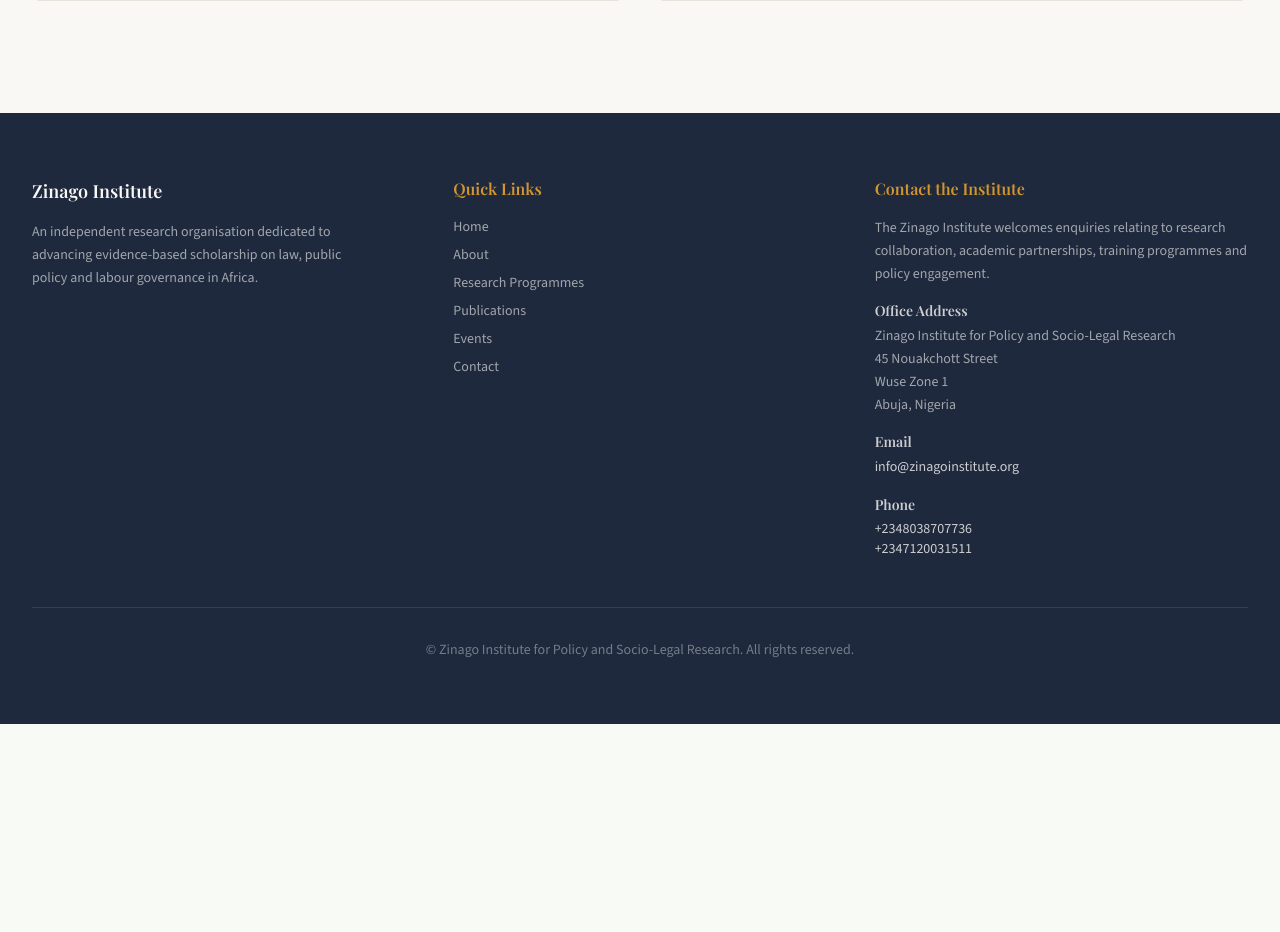
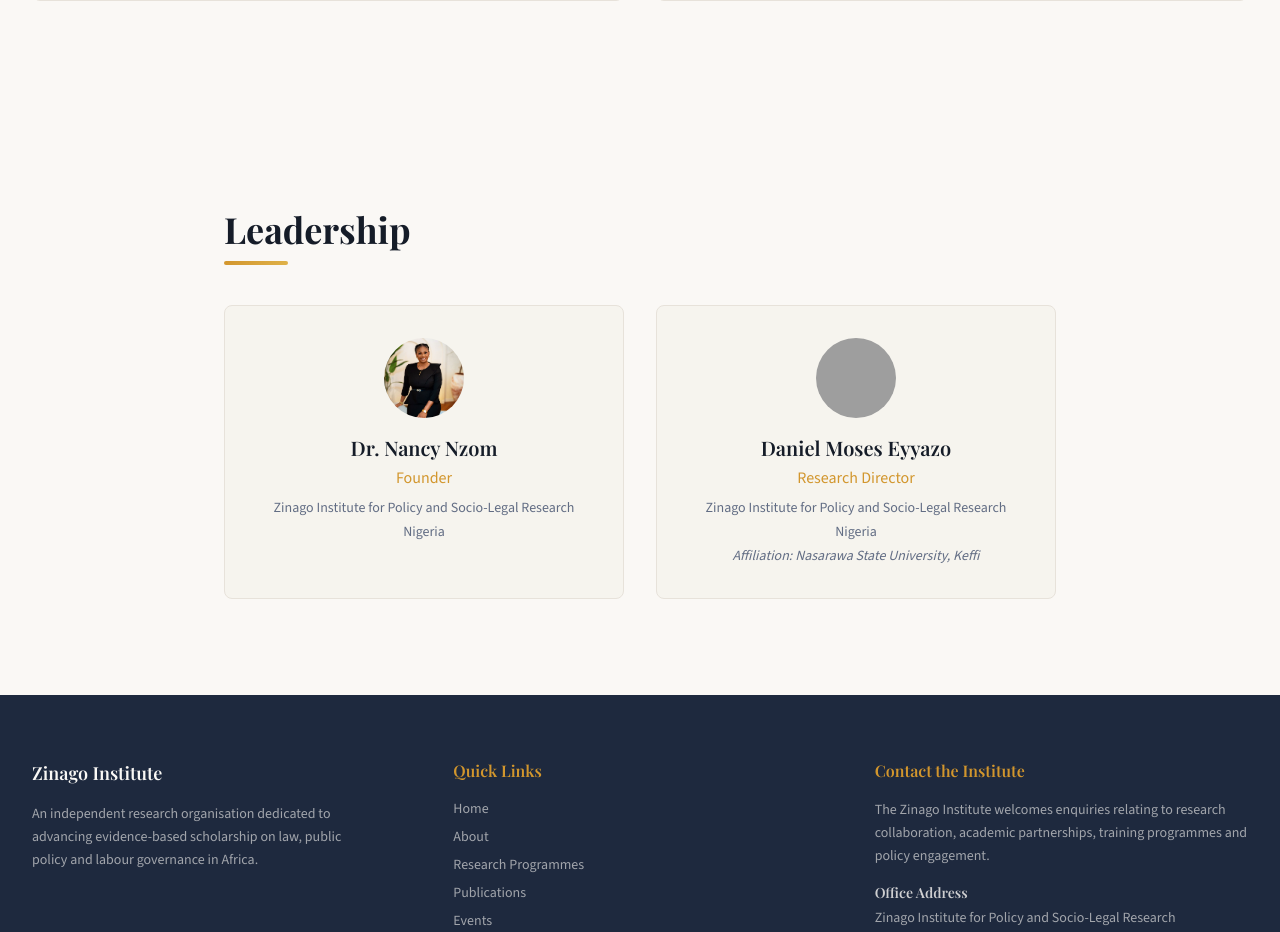
Before and after one commit to Emeka-Onwuepe/zinagoinstitute-new, a Django app: page / in a window 1280 px wide. Shown: the part 4773-5705 px from the top of the page. Before the commit the page ends 5497 px from the top, so only its background shows below. Run offline with Django 5.2, Linux system fonts and the light colour scheme; some libraries are stand-ins or nearby versions; some web fonts are replaced; grey boxes are pictures that could not be loaded.

Commit message:
leadership

```diff
--- a/frontview/helpers/home.py
+++ b/frontview/helpers/home.py
@@ -61,3 +61,21 @@ policies = [ "Artificial intelligence regulation in labour markets",
                 "Migration governance and labour mobility",
                 "Prevention of workplace violence",
               ]
+
+leaders = [
+  {
+    "name": "Dr. Nancy Nzom",
+    "role": "Founder",
+    "org": "Zinago Institute for Policy and Socio-Legal Research",
+    "location": "Nigeria",
+    'image':'nancy.jpeg',
+  },
+  {
+    "name": "Daniel Moses Eyyazo",
+    "role": "Research Director",
+    "org": "Zinago Institute for Policy and Socio-Legal Research",
+    "affiliation": "Nasarawa State University, Keffi",
+    'image':'moses.jpeg',
+    'location':'Nigeria'
+  },
+]
--- a/frontview/helpers/publications.py
+++ b/frontview/helpers/publications.py
@@ -1,34 +1,51 @@
 publications = [
-  { "authors": "Nancy Nzom & Daniel Moses Eyyazo", "year": "2025", "title": "The Abuse of Nigerian Visa and Immigration Laws by Foreign Nationals: Implications for Labour Rights and National Security", "journal": "Law and Social Justice Review" },
-  { "authors": "Nancy Nzom & Daniel Moses Eyyazo", "year": "2025", "title": "Living and Investing in Nigeria as a Foreigner: Navigating Immigration Challenges and Legal Barriers to Business Ownership", "journal": "Law and Social Justice Review" },
-  { "authors": "Nancy Nzom & Daniel Moses Eyyazo", "year": "2025", "title": "Rethinking the Future of Work: Artificial Intelligence-Driven Workplaces and the Challenges for International Human Rights Law", "journal": "International Journal of Comparative Law and Clinical Legal Education" },
-  { "authors": "Nancy Nzom & Daniel Moses Eyyazo", "year": "2024", "title": "Nigeria's Path to Citizenship by Investment: Opportunity or Risk?", "journal": "International Journal of Comparative Law and Legal Philosophy" },
-  { "authors": "Nancy Nzom & Daniel Moses Eyyazo", "year": "2025", "title": "Mandatory Health Insurance and the Nigerian Workplace: A New Era of Employee Welfare under the National Health Insurance Authority Act", "journal": "International Journal of Comparative Law and Clinical Legal Education" },
-  { "authors": "Nancy Nzom & Daniel Moses Eyyazo", "year": "2025", "title": "Mediation as an Effective Legal Mechanism for Resolving Employment Disputes in Nigeria", "journal": "International Journal of Comparative Law and Clinical Legal Education" },
-  { "authors": "Nancy Nzom & Daniel Moses Eyyazo", "year": "2025", "title": "Foreign Direct Investment and Commercial Law Reform in Nigeria: A Critical Evaluation", "journal": "Nnamdi Azikiwe University Journal of Commercial and Property Law" },
-  { "authors": "Nancy Nzom & Daniel Moses Eyyazo", "year": "2025", "title": "Governing Artificial Intelligence in Nigeria: Legal Readiness, Gaps and Regulatory Possibilities", "journal": "Prime University Law Journal" },
-  { "authors": "Nancy Nzom", "year": "2025", "title": "Reassessing Nigeria's Foreign Investment Legal Framework: Bridging Statutory Reforms and Institutional Realities", "journal": "ESUT Contemporary Journal of International Law and Jurisprudence" },
-  { "authors": "Nancy Nzom", "year": "2025", "title": "Recalibrating Reciprocity: Legal and Policy Implications of the 2025 United States Visa Restrictions on Nigerian Citizens", "journal": "University of Port Harcourt Law Journal" },
-  { "authors": "Nancy Nzom & Daniel Moses Eyyazo", "year": "2025", "title": "Broken Dialogue, Broken Promises: Legal Failures and the Collapse of Institutional Due Diligence in Nigeria's Public Sector", "journal": "Nnamdi Azikiwe University Law Journal" },
-  { "authors": "Nancy Nzom & Daniel Moses Eyyazo", "year": "2025", "title": "Strengthening Alternative Dispute Resolution in Nigeria's Public Sector: A Legal Appraisal of Mediation in Employment Disputes", "journal": "AE-FUNAI Law Journal of Public and Private Law" },
-  { "authors": "Nancy Nzom, Bai S. & Daniel Moses Eyyazo", "year": "2025", "title": "Artificial Intelligence and Constitutional Rights in Nigeria: A Legal Framework for Emerging Technologies", "journal": "University of Jos Law Journal" },
-  { "authors": "Nancy Nzom", "year": "2025", "title": "The Dispute State: A Legal Inquiry into Persistent Employment Disputes and Institutional Breakdown in Nigeria", "journal": "Chukwuemeka Odumegwu Ojukwu University Law Journal" },
-  { "authors": "Nancy Nzom", "year": "2025", "title": "Artificial Intelligence and Nigerian Employment Law: Regulating Algorithmic Hiring, Monitoring and Termination", "journal": "Kwara State University Law Journal" },
-  { "authors": "Nancy Nzom", "year": "2025", "title": "Employment Law and the Invisible Injury: Strengthening Legal Protections for Employee Mental Health in Nigeria", "journal": "University of Port Harcourt Law Journal" },
-  { "authors": "Zakari A., Nancy Nzom & Onoja A.", "year": "2026", "title": "The Role of Arbitration in Resolving Sports Disputes: Lessons from the Court of Arbitration for Sport and Implications for Nigeria", "journal": "Usman Danfodiyo University Law Journal" },
-  { "authors": "Nancy Nzom", "year": "2025", "title": "Administrative Injustice in Nigerian Employment Law: The Role of Fair Hearing in Disciplinary Procedure", "journal": "AE-FUNAI Law Journal of Public and Private Law" },
-  { "authors": "Nancy Nzom, Onoja A. & Daniel Moses Eyyazo", "year": "2025", "title": "Match-Fixing and Betting Scandals: Regulatory Responses in Nigerian Football", "journal": "Prime University Law Journal" },
-  { "authors": "Nancy Nzom & Akinola O.", "year": "2025", "title": "The Extent of Application of Industrial Relations Treaties in Nigerian Courts: Myth or Reality?", "journal": "Journal of Legal Studies, Humanities and Political Science" },
-  { "authors": "Akinola O. & Nancy Nzom", "year": "2025", "title": "Employment Rights of Professional Athletes in Nigeria: Contractual Protection, Termination and Player Welfare", "journal": "African Journal of Legal Research" },
-  { "authors": "Akinola O. & Nancy Nzom", "year": "2025", "title": "The Rise of Sports Arbitration in Africa: Can the Court of Arbitration for Sport Inspire Domestic Models?", "journal": "Kigali Journal of Contemporary Legal Issues" },
-  { "authors": "Akinola O., Nancy Nzom & Daniel Moses Eyyazo", "year": "2025", "title": "Wrongful vs Unlawful Termination: Clarifying Employer Obligations in Nigerian Employment Law", "journal": "African Journal of Law, Ethics and Education" },
-  { "authors": "Nancy Nzom, Maxwell Gidado & Suleiman Nchi", "year": "2025", "title": "Challenges and Prospects in Resolving Employment Disputes in Nigeria's Public Sector through Mediation", "journal": "Law and Social Justice Review" },
-  { "authors": "Nancy Nzom, Daniel Moses Eyyazo & Igwe Ajanwachukwu", "year": "2025", "title": "Who Owns Worker Data? Privacy, Consent and Algorithmic Control in Digital Workplaces: A Nigerian Case Study in the African Context", "journal": "International Review of Law and Jurisprudence" },
-  { "authors": "Nancy Nzom, Daniel Moses Eyyazo & Igwe Ajanwachukwu", "year": "2025", "title": "Algorithmic Management and Labour Rights in Africa: Regulatory Gaps and Policy Pathways with Nigeria as a Case Study", "journal": "International Journal of Comparative Law and Legal Philosophy" },
-  { "authors": "Gidado M., Nancy Nzom & Daniel Moses Eyyazo", "year": "2025", "title": "Artificial Intelligence and the Future of Employment Law: Rethinking Worker Protection in Nigeria and Beyond", "journal": "University of Maiduguri Private Law Journal" },
-  { "authors": "Nancy Nzom", "year": "2025", "title": "Artificial Intelligence for Inclusion: Operationalising Universal Design for Learning in African Universities", "journal": "Journal of International Law and Commerce" },
-  { "authors": "Nancy Nzom", "year": "2026", "title": "Labour Lawyers and Union Legitimacy in Nigeria's Informal Economy: Legal Strategies, Structural Barriers and Reform Pathways", "journal": "African Journal of Law and Human Rights" },
-  { "authors": "Nancy Nzom, Bai S. & Daniel Moses Eyyazo", "year": "2025", "title": "Tackling Visa Abuse and Work Exploitation: Reforming Nigeria's Legal Framework for Immigration-Based Employment", "journal": "Benue State University Law Journal" },
+     {'authors':'Nancy  Nzom & Daniel Moses Eyyazo',
+     'year': '2026',
+     'title':'Climate Change and Labour Justice in the Global South: A Human Rights and Regulatory Accountability Perspective International Conference on Climate Change, Justice and Human Rights',
+     'journal': 'Yerevan State University, Armenia'
+     },
+     {'authors':'Nancy Nzom, Eric Chigozie Ibe & Mohammed Sadiq Ali',
+      'year': '2026',
+      'title': 'Labour, Inequality, and Economic Instability in Times of Polycrisis: A Global South Perspective Canadian Association for Work and Labour Studies (CAWLS) Annual Conference',
+      'journal': 'University of Manitoba, Winnipeg, Canada'
+     },
+     {'authors':'Nancy Nzom & Daniel Moses Eyyazo',
+      'year':'2026',
+      'title':'Digital Agriculture, AI Platforms and Farm Workers’ Rights: Rethinking Labour Regulation in Global Food Systems',
+      'journal':'Journal of Law & Public Policy Spring Symposium: Agriculture and Food Policy University of St. Thomas School of Law, United States (Virtual Symposium)'
+      }
+
+  # { "authors": "Nancy Nzom & Daniel Moses Eyyazo", "year": "2025", "title": "The Abuse of Nigerian Visa and Immigration Laws by Foreign Nationals: Implications for Labour Rights and National Security", "journal": "Law and Social Justice Review" },
+  # { "authors": "Nancy Nzom & Daniel Moses Eyyazo", "year": "2025", "title": "Living and Investing in Nigeria as a Foreigner: Navigating Immigration Challenges and Legal Barriers to Business Ownership", "journal": "Law and Social Justice Review" },
+  # { "authors": "Nancy Nzom & Daniel Moses Eyyazo", "year": "2025", "title": "Rethinking the Future of Work: Artificial Intelligence-Driven Workplaces and the Challenges for International Human Rights Law", "journal": "International Journal of Comparative Law and Clinical Legal Education" },
+  # { "authors": "Nancy Nzom & Daniel Moses Eyyazo", "year": "2024", "title": "Nigeria's Path to Citizenship by Investment: Opportunity or Risk?", "journal": "International Journal of Comparative Law and Legal Philosophy" },
+  # { "authors": "Nancy Nzom & Daniel Moses Eyyazo", "year": "2025", "title": "Mandatory Health Insurance and the Nigerian Workplace: A New Era of Employee Welfare under the National Health Insurance Authority Act", "journal": "International Journal of Comparative Law and Clinical Legal Education" },
+  # { "authors": "Nancy Nzom & Daniel Moses Eyyazo", "year": "2025", "title": "Mediation as an Effective Legal Mechanism for Resolving Employment Disputes in Nigeria", "journal": "International Journal of Comparative Law and Clinical Legal Education" },
+  # { "authors": "Nancy Nzom & Daniel Moses Eyyazo", "year": "2025", "title": "Foreign Direct Investment and Commercial Law Reform in Nigeria: A Critical Evaluation", "journal": "Nnamdi Azikiwe University Journal of Commercial and Property Law" },
+  # { "authors": "Nancy Nzom & Daniel Moses Eyyazo", "year": "2025", "title": "Governing Artificial Intelligence in Nigeria: Legal Readiness, Gaps and Regulatory Possibilities", "journal": "Prime University Law Journal" },
+  # { "authors": "Nancy Nzom", "year": "2025", "title": "Reassessing Nigeria's Foreign Investment Legal Framework: Bridging Statutory Reforms and Institutional Realities", "journal": "ESUT Contemporary Journal of International Law and Jurisprudence" },
+  # { "authors": "Nancy Nzom", "year": "2025", "title": "Recalibrating Reciprocity: Legal and Policy Implications of the 2025 United States Visa Restrictions on Nigerian Citizens", "journal": "University of Port Harcourt Law Journal" },
+  # { "authors": "Nancy Nzom & Daniel Moses Eyyazo", "year": "2025", "title": "Broken Dialogue, Broken Promises: Legal Failures and the Collapse of Institutional Due Diligence in Nigeria's Public Sector", "journal": "Nnamdi Azikiwe University Law Journal" },
+  # { "authors": "Nancy Nzom & Daniel Moses Eyyazo", "year": "2025", "title": "Strengthening Alternative Dispute Resolution in Nigeria's Public Sector: A Legal Appraisal of Mediation in Employment Disputes", "journal": "AE-FUNAI Law Journal of Public and Private Law" },
+  # { "authors": "Nancy Nzom, Bai S. & Daniel Moses Eyyazo", "year": "2025", "title": "Artificial Intelligence and Constitutional Rights in Nigeria: A Legal Framework for Emerging Technologies", "journal": "University of Jos Law Journal" },
+  # { "authors": "Nancy Nzom", "year": "2025", "title": "The Dispute State: A Legal Inquiry into Persistent Employment Disputes and Institutional Breakdown in Nigeria", "journal": "Chukwuemeka Odumegwu Ojukwu University Law Journal" },
+  # { "authors": "Nancy Nzom", "year": "2025", "title": "Artificial Intelligence and Nigerian Employment Law: Regulating Algorithmic Hiring, Monitoring and Termination", "journal": "Kwara State University Law Journal" },
+  # { "authors": "Nancy Nzom", "year": "2025", "title": "Employment Law and the Invisible Injury: Strengthening Legal Protections for Employee Mental Health in Nigeria", "journal": "University of Port Harcourt Law Journal" },
+  # { "authors": "Zakari A., Nancy Nzom & Onoja A.", "year": "2026", "title": "The Role of Arbitration in Resolving Sports Disputes: Lessons from the Court of Arbitration for Sport and Implications for Nigeria", "journal": "Usman Danfodiyo University Law Journal" },
+  # { "authors": "Nancy Nzom", "year": "2025", "title": "Administrative Injustice in Nigerian Employment Law: The Role of Fair Hearing in Disciplinary Procedure", "journal": "AE-FUNAI Law Journal of Public and Private Law" },
+  # { "authors": "Nancy Nzom, Onoja A. & Daniel Moses Eyyazo", "year": "2025", "title": "Match-Fixing and Betting Scandals: Regulatory Responses in Nigerian Football", "journal": "Prime University Law Journal" },
+  # { "authors": "Nancy Nzom & Akinola O.", "year": "2025", "title": "The Extent of Application of Industrial Relations Treaties in Nigerian Courts: Myth or Reality?", "journal": "Journal of Legal Studies, Humanities and Political Science" },
+  # { "authors": "Akinola O. & Nancy Nzom", "year": "2025", "title": "Employment Rights of Professional Athletes in Nigeria: Contractual Protection, Termination and Player Welfare", "journal": "African Journal of Legal Research" },
+  # { "authors": "Akinola O. & Nancy Nzom", "year": "2025", "title": "The Rise of Sports Arbitration in Africa: Can the Court of Arbitration for Sport Inspire Domestic Models?", "journal": "Kigali Journal of Contemporary Legal Issues" },
+  # { "authors": "Akinola O., Nancy Nzom & Daniel Moses Eyyazo", "year": "2025", "title": "Wrongful vs Unlawful Termination: Clarifying Employer Obligations in Nigerian Employment Law", "journal": "African Journal of Law, Ethics and Education" },
+  # { "authors": "Nancy Nzom, Maxwell Gidado & Suleiman Nchi", "year": "2025", "title": "Challenges and Prospects in Resolving Employment Disputes in Nigeria's Public Sector through Mediation", "journal": "Law and Social Justice Review" },
+  # { "authors": "Nancy Nzom, Daniel Moses Eyyazo & Igwe Ajanwachukwu", "year": "2025", "title": "Who Owns Worker Data? Privacy, Consent and Algorithmic Control in Digital Workplaces: A Nigerian Case Study in the African Context", "journal": "International Review of Law and Jurisprudence" },
+  # { "authors": "Nancy Nzom, Daniel Moses Eyyazo & Igwe Ajanwachukwu", "year": "2025", "title": "Algorithmic Management and Labour Rights in Africa: Regulatory Gaps and Policy Pathways with Nigeria as a Case Study", "journal": "International Journal of Comparative Law and Legal Philosophy" },
+  # { "authors": "Gidado M., Nancy Nzom & Daniel Moses Eyyazo", "year": "2025", "title": "Artificial Intelligence and the Future of Employment Law: Rethinking Worker Protection in Nigeria and Beyond", "journal": "University of Maiduguri Private Law Journal" },
+  # { "authors": "Nancy Nzom", "year": "2025", "title": "Artificial Intelligence for Inclusion: Operationalising Universal Design for Learning in African Universities", "journal": "Journal of International Law and Commerce" },
+  # { "authors": "Nancy Nzom", "year": "2026", "title": "Labour Lawyers and Union Legitimacy in Nigeria's Informal Economy: Legal Strategies, Structural Barriers and Reform Pathways", "journal": "African Journal of Law and Human Rights" },
+  # { "authors": "Nancy Nzom, Bai S. & Daniel Moses Eyyazo", "year": "2025", "title": "Tackling Visa Abuse and Work Exploitation: Reforming Nigeria's Legal Framework for Immigration-Based Employment", "journal": "Benue State University Law Journal" },
+
 ]
 
 underReview = [
--- a/frontview/templates/frontview/about.html
+++ b/frontview/templates/frontview/about.html
@@ -130,6 +130,8 @@
         </div>
       </div>
     </section>
+          {% include "frontview/leadership.html" with alt=True %}
+
     {% endblock main %}
 
     {% block js %}
--- a/frontview/templates/frontview/index.html
+++ b/frontview/templates/frontview/index.html
@@ -273,6 +273,7 @@
         </div>
       </section>
 
+      {% include "frontview/leadership.html" %}
 
     {% endblock main %}
 
--- /dev/null
+++ b/frontview/templates/frontview/leadership.html
@@ -0,0 +1,45 @@
+
+{% comment %} const fadeUp = {
+  hidden: { opacity: 0, y: 20 },
+  visible: (i: number) => ({
+    opacity: 1,
+    y: 0,
+    transition: { delay: i * 0.15, duration: 0.5 },
+  }),
+}; {% endcomment %}
+{% load static %}
+
+
+  <section class='py-16 md:py-24
+  {% if alt %}
+     "section-alt"
+  {% endif %}'>
+
+    <div class="container max-w-4xl">
+  {% include "frontview/sectionHeader.html" with title='Leadership' %}
+      <div class="grid md:grid-cols-2 gap-8">
+          {% for leader in leaders  %}
+              <div class="bg-card border border-border rounded-lg p-8 text-center"
+          >
+           <div class="w-20 h-20 rounded-full mx-auto mb-4 overflow-hidden">
+              <img src="{% static 'images/' %}{{ leader.image }}" alt="{{leader.name}}" class="w-full h-full object-cover" />
+            </div>
+            <h3 class="font-heading text-xl font-semibold text-foreground">{{leader.name}}</h3>
+            <p class="text-accent font-medium mt-1">{{leader.role}}</p>
+            <p class="text-muted-foreground text-sm mt-2">{{leader.org}}</p>
+            {% if leader.location  %}
+              <p class="text-muted-foreground text-sm mt-1">{{leader.location}}</p>
+                          {% endif %}
+
+              {% if leader.affiliation  %}
+              <p class="text-muted-foreground text-sm mt-1 italic">
+                Affiliation: {{leader.affiliation}}
+              </p>
+              {% endif %}
+
+          </div>
+          {% endfor %}
+
+      </div>
+    </div>
+  </section>
--- a/frontview/views.py
+++ b/frontview/views.py
@@ -1,7 +1,8 @@
 from django.http import HttpResponse
 from django.shortcuts import render
 from frontview.helpers.events import internationalEvents, nigerianEvents
-from frontview.helpers.home import nav_links, section_header, highlights, stats,policies
+from frontview.helpers.home import (nav_links, section_header,
+                                    highlights, stats,policies,leaders)
 from frontview.helpers.research import programmes, outputs, flagshipProjects
 from frontview.helpers.publications import publications,underReview,conferencePresentations
 from frontview.helpers.policy import policyTopics
@@ -13,10 +14,13 @@ from .models import ConferencePresentation, FlagshipProject,Publications,Events
 def homeView(request):
     return render(request,'frontview/index.html',{'nav_links':nav_links,'active_link':"Home",
                                                     'policies':policies,
-                                                  'section_header':section_header,'highlights':highlights,'stats':stats})
+                                                  'section_header':section_header,
+                                                  'highlights':highlights,'stats':stats,
+                                                  'leaders':leaders})
 
 def aboutView(request):
-    return render(request,'frontview/about.html',{'nav_links':nav_links,'active_link':"About"})
+    return render(request,'frontview/about.html',{'nav_links':nav_links,'active_link':"About",
+                                                  'leaders':leaders})
 
 
 def researchView(request):
@@ -51,26 +55,26 @@ def policyView(request):
                   {'nav_links':nav_links,'active_link':"Policy",'policyTopics':policyTopics})
 
 def loadData(request):
-    for data in flagshipProjects:
-        FlagshipProject.objects.create(**data)
+    # for data in flagshipProjects:
+    #     FlagshipProject.objects.create(**data)
 
     for data in publications:
         data['published'] = True
         Publications.objects.create(**data)
 
-    for data in underReview:
-        data['published'] = False
-        Publications.objects.create(**data)
+    # for data in underReview:
+    #     data['published'] = False
+    #     Publications.objects.create(**data)
 
-    for data in internationalEvents:
-        data['type'] = 'foreign'
-        Events.objects.create(**data)
+    # for data in internationalEvents:
+    #     data['type'] = 'foreign'
+    #     Events.objects.create(**data)
 
-    for data in internationalEvents:
-        data['type'] = 'local'
-        Events.objects.create(**data)
+    # for data in internationalEvents:
+    #     data['type'] = 'local'
+    #     Events.objects.create(**data)
 
-    for data in conferencePresentations:
-        ConferencePresentation.objects.create(**data)
+    # for data in conferencePresentations:
+    #     ConferencePresentation.objects.create(**data)
 
     return HttpResponse('data_loaded',status=200)
```
Also changed, not shown: zinagoinstitute/settings.py (+7 -7 lines), static/images/nancy.jpeg (added).
